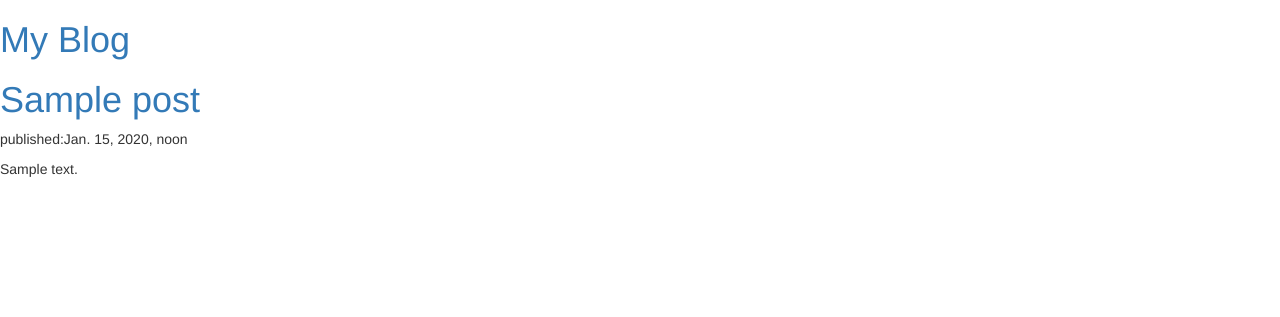
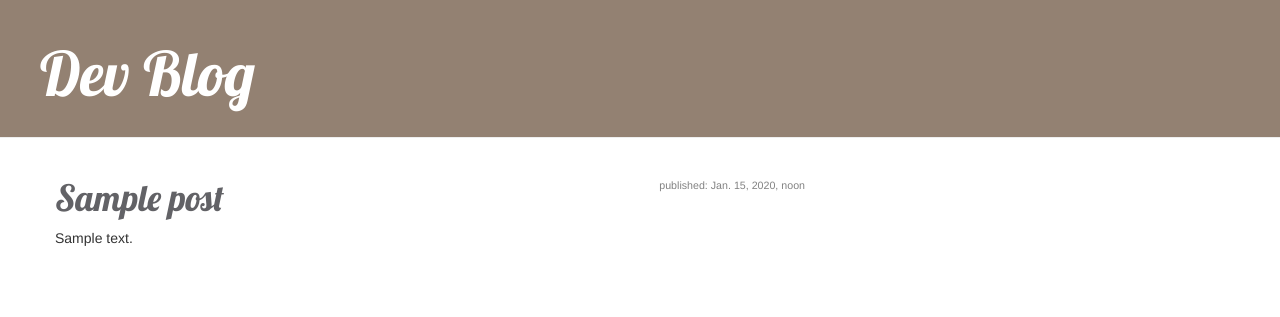
Before and after one commit to maistrovas/blog, a Django app: template my_blog/templates/my_blog/post_list.html in a window 1280 px wide. Shown: the top 317 px of the page. Run offline with Django 3.2, Linux system fonts and the light colour scheme; the template is opened without the code that fills it: values that come from a table or form of the project are taken from there, others are empty; tables that the repository leaves empty hold one stand-in row (values such as "Sample post"); some libraries are stand-ins or nearby versions.

Commit message:
Templates and other changes

```diff
--- /dev/null
+++ b/my_blog/static/css/blog.css
@@ -0,0 +1,55 @@
+
+
+.page-header {
+    background-color: rgb(147,129,114);
+    margin-top: 0;
+    padding: 20px 20px 20px 40px;
+}
+
+.page-header h1, .page-header h1 a, .page-header h1 a:visited, .page-header h1 a:active {
+    color: #ffffff;
+    font-size: 46pt;
+    text-decoration: none;
+}
+
+.content {
+    margin-left: 40px;
+}
+
+h1, h2, h3, h4 {
+    font-family: 'Lobster', cursive;
+    color: rgb(98,98,102);
+}
+
+.date {
+    font-size: 8pt;
+    float: right;
+    color: #828282;
+}
+
+.save {
+    float: right;
+}
+
+.post-form textarea, .post-form input {
+    width: 100%;
+}
+
+.top-menu, .top-menu:hover, .top-menu:visited {
+    color: #ffffff;
+    float: right;
+    font-size: 26pt;
+    margin-right: 20px;
+}
+
+.post {
+    margin-bottom: 70px;
+}
+
+.post h1 a, .post h1 a:visited {
+    color: #000000;
+}
+
+#post_title h1 a {
+	color: rgb(98,98,102);
+}
--- /dev/null
+++ b/my_blog/templates/my_blog/base.html
@@ -0,0 +1,25 @@
+{% load staticfiles %}
+<html>
+    <head>
+    	<title>Dev_Blog</title>
+        <link rel="stylesheet" href="//maxcdn.bootstrapcdn.com/bootstrap/3.2.0/css/bootstrap.min.css">
+	    <link rel="stylesheet" href="//maxcdn.bootstrapcdn.com/bootstrap/3.2.0/css/bootstrap-theme.min.css">
+        <link href="http://fonts.googleapis.com/css?family=Lobster&subset=latin,latin-ext" rel="stylesheet" type="text/css">
+        <link rel="stylesheet" href="{% static 'css/blog.css' %}">
+
+    </head>
+    <body>
+        <div class="page-header">
+        <h1><a href="/">Dev Blog</a></h1>
+    </div>
+    <div class="content container">
+        <div class="row">
+            <div class="col-md-8">
+            {% block content %}
+
+            {% endblock %}
+            </div>
+        </div>
+    </div>
+    </body>
+</html>
--- a/my_blog/templates/my_blog/post_list.html
+++ b/my_blog/templates/my_blog/post_list.html
@@ -1,24 +1,17 @@
-{% load staticfiles %}
-<html>
-    <head>
-    	<title>Django Girls blog</title>
-        <link rel="stylesheet" href="//maxcdn.bootstrapcdn.com/bootstrap/3.2.0/css/bootstrap.min.css">
-	    <link rel="stylesheet" href="//maxcdn.bootstrapcdn.com/bootstrap/3.2.0/css/bootstrap-theme.min.css">
-        <link rel="stylesheet" href="{% static 'css/blog.css' %}">
+{% extends "my_blog/base.html" %}
 
-    </head>
-    <body>
-        <div>
-            <h1><a href="/">My Blog</a></h1>
+{% block content %}
+
+    {% for post in posts %}
+        <div class="post">
+            <div class="date">
+                <p>published: {{ post.published_date }}</p>
+            </div>
+            <div id='post_title'>
+            <h1><a href="{% url 'post_detail' pk=post.pk%}">{{ post.title }}</a></h1>
+            </div>
+            <p>{{ post.text|linebreaks }}</p>
         </div>
-		{% for post in posts%}
-			<div>
-				<h1><a href="">{{post.title}}</a></h1>
-				<p>published:{{post.published_date}}</p>
-				<p>{{post.text|linebreaks}}</p>
+    {% endfor %}
 
-			</div>
-		{%endfor%}
-
-    </body>
-</html>
+{% endblock %}
--- a/my_blog/urls.py
+++ b/my_blog/urls.py
@@ -3,4 +3,5 @@ from . import views
 
 urlpatterns = [
 	url(r'^$', views.post_list, name='post_list'),
+	url(r'^post/(?P<pk>[0-9]+)/$', views.post_detail, name='post_detail'),
 ]
--- a/my_blog/views.py
+++ b/my_blog/views.py
@@ -1,4 +1,4 @@
-from django.shortcuts import render
+from django.shortcuts import render, get_object_or_404
 from .models import Post
 from django.utils import timezone
 # Create your views here.
@@ -7,3 +7,7 @@ from django.utils import timezone
 def post_list(request):
 	posts = Post.objects.filter(published_date__lte=timezone.now()).order_by('-published_date')
 	return render(request, 'my_blog/post_list.html', {'posts':posts})
+
+def post_detail(request, pk):
+	post = get_object_or_404(Post, pk=pk)
+	return render(request, 'my_blog/post_detail.html', {'post': post})
```
Also changed, not shown: my_blog/templates/my_blog/post_detail.html (added, +13 -0 lines), templates/admin/base_site.html (added, +9 -0 lines), templates/admin/index.html (added, +82 -0 lines).
